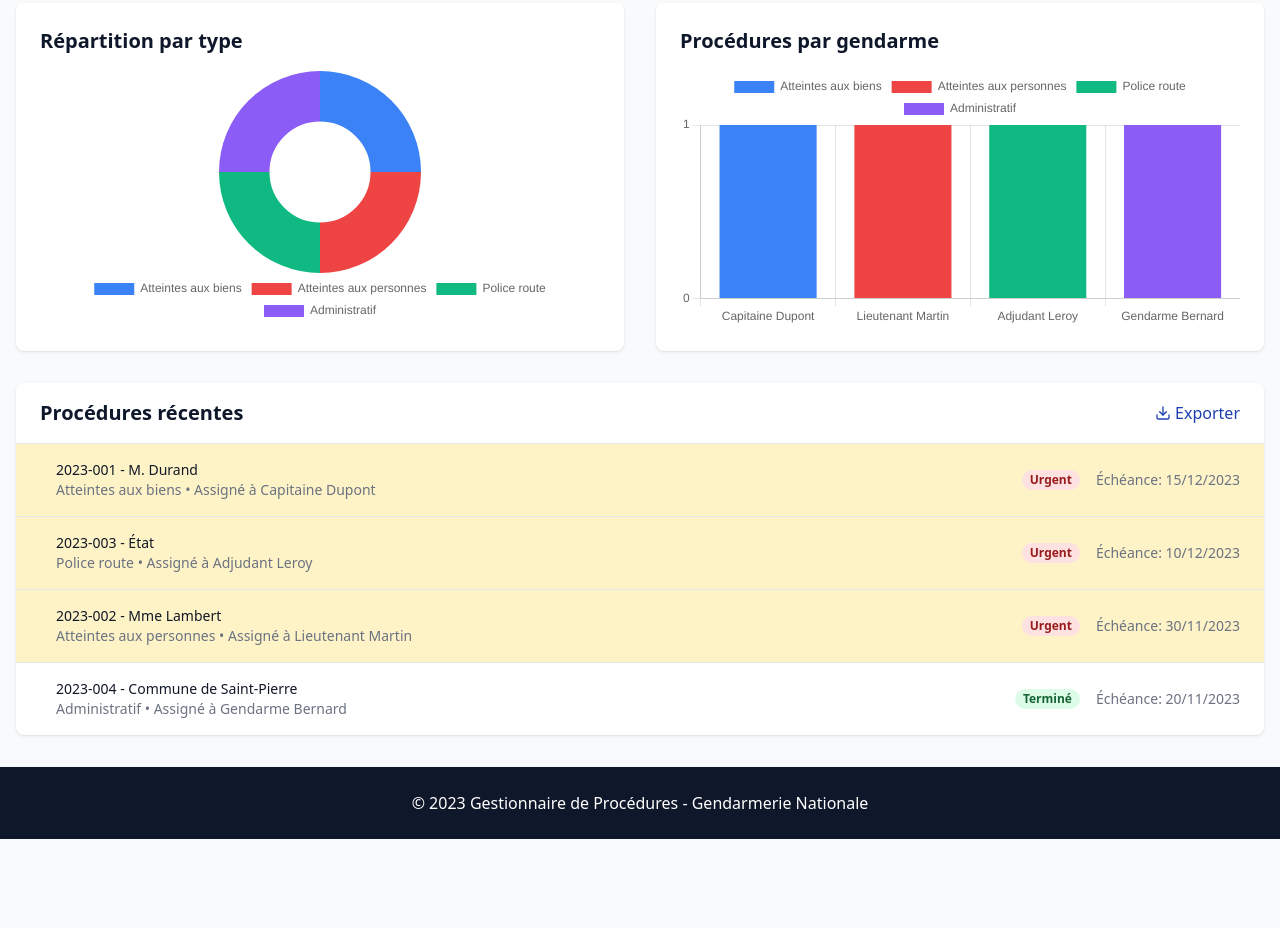
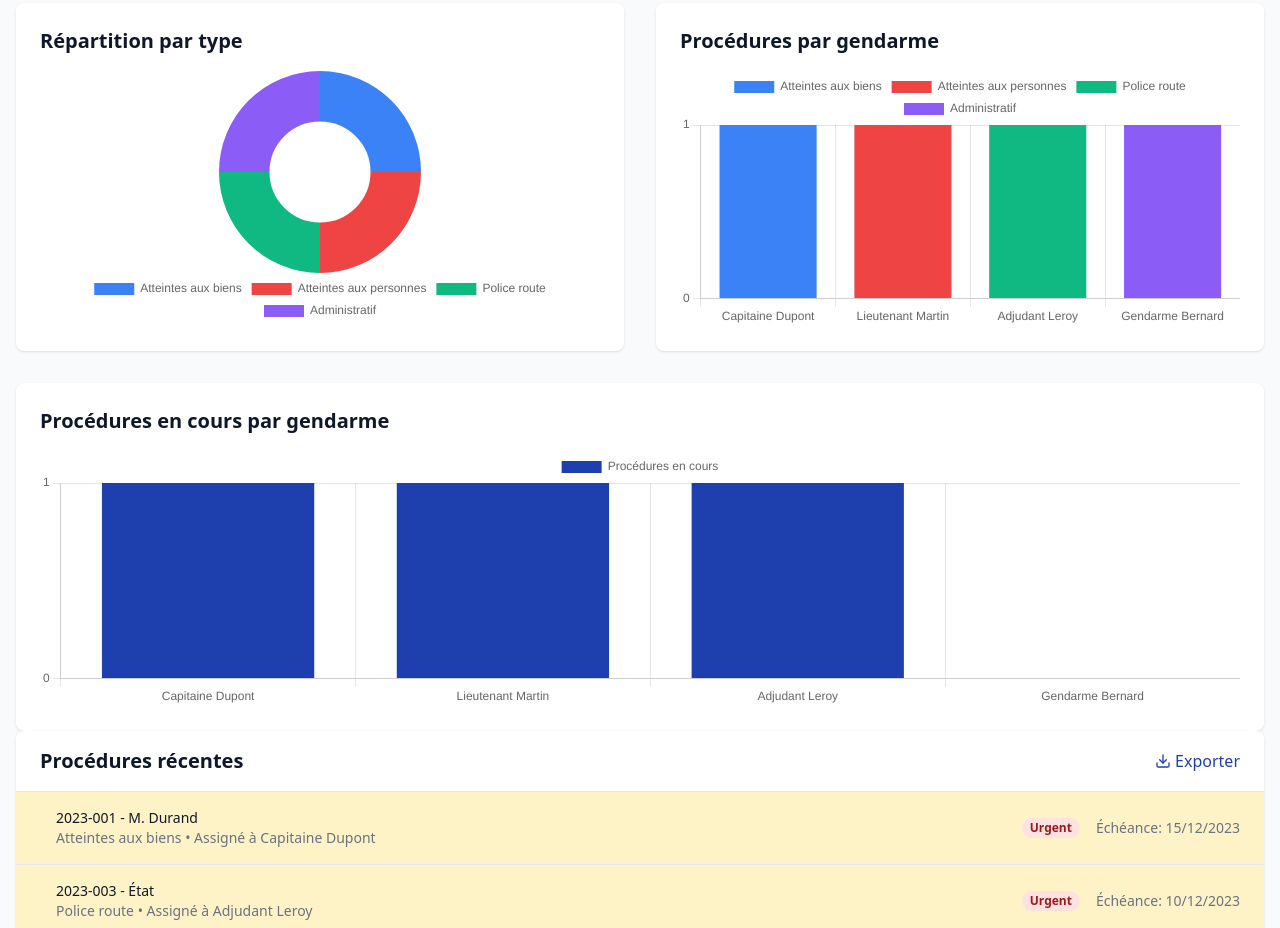
Before and after one commit to vincentjdu/Goupe, a plain HTML site: page index.html in a window 1280 px wide. Shown: the part 293-1221 px from the top of the page. Before the commit the page ends 1132 px from the top, so only its background shows below. Drawn offline with nearby package versions, Linux system fonts and the light colour scheme.

Commit message:
Update index.html

```diff
--- a/index.html
+++ b/index.html
@@ -183,6 +183,14 @@
                                 <canvas id="proceduresByGendarmeChart"></canvas>
                             </div>
                         </div>
+                    </div>
+
+                        <!-- Procedures en cours par gendarme -->
+                        <div class="bg-white rounded-lg shadow p-6" data-aos="fade-left">
+                            <h2 class="text-xl font-bold text-gendarmerie-dark mb-4">Procédures en cours par gendarme</h2>
+                            <div class="h-64" id="gendarme-active-chart">
+                                <canvas id="proceduresByActiveGendarmeChart"></canvas>
+                           </div>
                     </div>
 
                     <!-- Recent Procedures -->
@@ -1586,6 +1594,40 @@
                     }
                 });
             }
+            // ✅ Nouveau graphique : Procédures en cours (active + urgent)
+                const gendarmeActiveCounts = gendarmes.map(g => {
+                    return procedures.filter(p =>
+                        p.gendarmeId === g.id &&
+                        (p.status === 'active' || p.status === 'urgent')
+                    ).length;
+                });
+
+                const gendarmeActiveCtx = document.getElementById('proceduresByActiveGendarmeChart').getContext('2d');
+                if (window.gendarmeActiveChart) {
+                    window.gendarmeActiveChart.destroy();
+                }
+                window.gendarmeActiveChart = new Chart(gendarmeActiveCtx, {
+                    type: 'bar',
+                    data: {
+                        labels: gendarmes.map(g => g.name),
+                        datasets: [{
+                            label: 'Procédures en cours',
+                            data: gendarmeActiveCounts,
+                            backgroundColor: '#1e40af',
+                            borderWidth: 0
+                        }]
+                    },
+                    options: {
+                        responsive: true,
+                        maintainAspectRatio: false,
+                        scales: {
+                            y: {
+                                beginAtZero: true,
+                                ticks: { stepSize: 1 }
+                            }
+                        }
+                    }
+                });
             // Sort procedures
             function sortProcedures(field) {
                 // Toggle direction if clicking the same field
```
